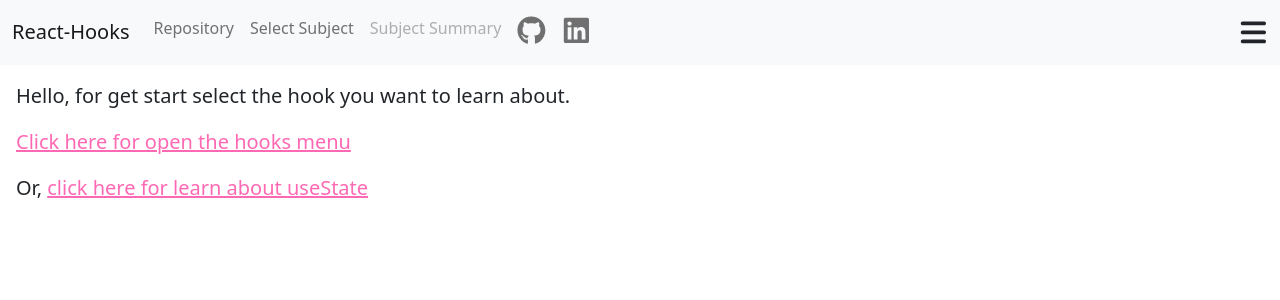
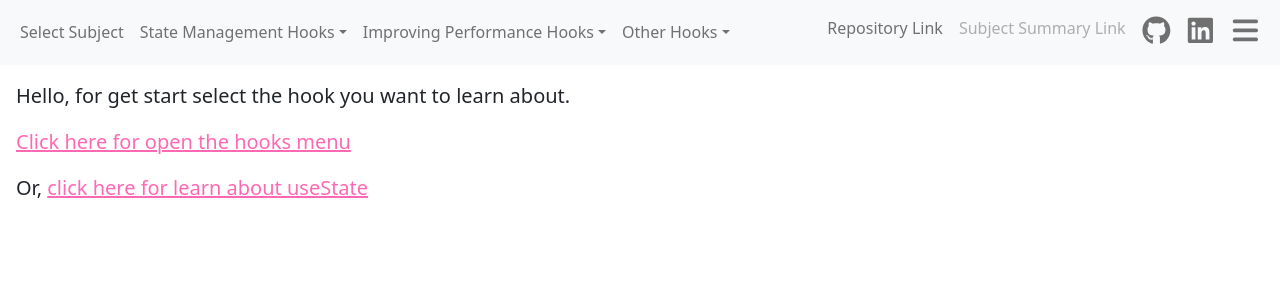
Before and after one commit to ShayGali/react-hooks, a React (Create React App) app: page / in a window 1280 px wide. Shown: the top 300 px of the page. Built offline with nearby package versions, Linux system fonts and the light colour scheme.

Commit message:
edit navbar

```diff
--- a/src/App.js
+++ b/src/App.js
@@ -66,6 +66,7 @@ function App() {
       <Navbar
         changeExample={(example) => setHooksExample(example)}
         setIsOpen={setIsOpen}
+        setExample={setHooksExample}
         subject={hooksExample}
         subjectSummaryUrl={`https://github.com/ShayGali/react-hooks/blob/master/src/Hooks%20Examples/${hooksExample.replace(
           "use",
--- a/src/components/Navbar.js
+++ b/src/components/Navbar.js
@@ -1,44 +1,122 @@
-import { useState, useEffect } from "react";
+import { useState, useEffect, useDeferredValue } from "react";
 
-import { Container, Navbar as NavbarBs, Nav } from "react-bootstrap";
+import {
+  Container,
+  Navbar as NavbarBs,
+  Nav,
+  NavDropdown,
+} from "react-bootstrap";
 import { FontAwesomeIcon } from "@fortawesome/react-fontawesome";
 import { faGithub, faLinkedin } from "@fortawesome/free-brands-svg-icons";
 import { faBars } from "@fortawesome/free-solid-svg-icons";
 
-export default function Navbar({ setIsOpen, subjectSummaryUrl, subject }) {
+export default function Navbar({
+  setIsOpen,
+  subjectSummaryUrl,
+  subject,
+  setExample,
+}) {
   const [isDisabled, setIsDisabled] = useState(subject === "");
+  const [windowWidth, setWindowWidth] = useState(window.innerWidth);
+
   useEffect(() => {
-    setIsDisabled(subject === "");
-  }, [subject]);
+    const handleResize = () => setWindowWidth(window.innerWidth);
+    window.addEventListener("resize", handleResize);
+    return () => {
+      window.removeEventListener("resize", handleResize);
+    };
+  }, []);
   return (
     <NavbarBs bg="light" expand="lg">
       <Container fluid>
-        <NavbarBs.Brand href="#">React-Hooks</NavbarBs.Brand>
         <Nav className="me-auto" navbarScroll>
+          <Nav.Link onClick={() => setIsOpen((prev) => !prev)}>
+            Select Subject
+          </Nav.Link>
+          <NavDropdown title="State Management Hooks">
+            <NavDropdown.Item onClick={(e) => setExample(e.target.innerText)}>
+              useState
+            </NavDropdown.Item>
+            <NavDropdown.Item onClick={(e) => setExample(e.target.innerText)}>
+              useReducer
+            </NavDropdown.Item>
+            <NavDropdown.Item onClick={(e) => setExample(e.target.innerText)}>
+              useContext
+            </NavDropdown.Item>
+          </NavDropdown>
+
+          <NavDropdown title="Improving Performance Hooks">
+            <NavDropdown.Item onClick={(e) => setExample(e.target.innerText)}>
+              useEffect
+            </NavDropdown.Item>
+            <NavDropdown.Item onClick={(e) => setExample(e.target.innerText)}>
+              useMemo
+            </NavDropdown.Item>
+            <NavDropdown.Item onClick={(e) => setExample(e.target.innerText)}>
+              useCallback
+            </NavDropdown.Item>
+            <NavDropdown.Item onClick={(e) => setExample(e.target.innerText)}>
+              useLayoutEffect
+            </NavDropdown.Item>
+            <NavDropdown.Item onClick={(e) => setExample(e.target.innerText)}>
+              useTransition
+            </NavDropdown.Item>
+            <NavDropdown.Item onClick={(e) => setExample(e.target.innerText)}>
+              useDeferredValue
+            </NavDropdown.Item>
+            <NavDropdown.Item onClick={(e) => setExample(e.target.innerText)}>
+              useImperativeHandle
+            </NavDropdown.Item>
+          </NavDropdown>
+
+          <NavDropdown title="Other Hooks">
+            <NavDropdown.Item onClick={(e) => setExample(e.target.innerText)}>
+              useEffect
+            </NavDropdown.Item>
+            <NavDropdown.Item onClick={(e) => setExample(e.target.innerText)}>
+              useRef
+            </NavDropdown.Item>
+            <NavDropdown.Item onClick={(e) => setExample(e.target.innerText)}>
+              useId
+            </NavDropdown.Item>
+            <NavDropdown.Item onClick={(e) => setExample(e.target.innerText)}>
+              custom-hooks
+            </NavDropdown.Item>
+          </NavDropdown>
+        </Nav>
+        <Nav>
+          <div
+            className={`${
+              windowWidth > 970 ? "d-flex flex-wrap order-1" : "order-2"
+            } gap`}
+          >
             <Nav.Link
               href="https://github.com/ShayGali/react-hooks"
               target="_blank"
             >
-            Repository
+              Repository Link
             </Nav.Link>
-          <Nav.Link onClick={() => setIsOpen((prev) => !prev)}>
-            Select Subject
-          </Nav.Link>
+
             <Nav.Link
               href={subjectSummaryUrl}
               target="_blank"
               disabled={isDisabled}
             >
-            Subject Summary
+              Subject Summary Link
             </Nav.Link>
-
+          </div>
+          <div
+            className={`d-flex flex-nowrap ${
+              windowWidth > 970 ? "order-2" : "order-1"
+            } justify-content-end`}
+          >
             <Nav.Link href="https://github.com/ShayGali" target="_blank">
               <FontAwesomeIcon icon={faGithub} className="icon-btn" />
             </Nav.Link>
             <Nav.Link href="https://linkedin.com/in/shay-gali" target="_blank">
               <FontAwesomeIcon icon={faLinkedin} className="icon-btn" />
             </Nav.Link>
-        </Nav>
+            <Nav.Link>
               <FontAwesomeIcon
                 icon={faBars}
                 className="icon-btn"
@@ -47,6 +125,9 @@ export default function Navbar({ setIsOpen, subjectSummaryUrl, subject }) {
                 }}
                 onClick={() => setIsOpen((prev) => !prev)}
               />
+            </Nav.Link>
+          </div>
+        </Nav>
       </Container>
     </NavbarBs>
   );
```
Lines whose indentation alone changed are shown as unchanged.
